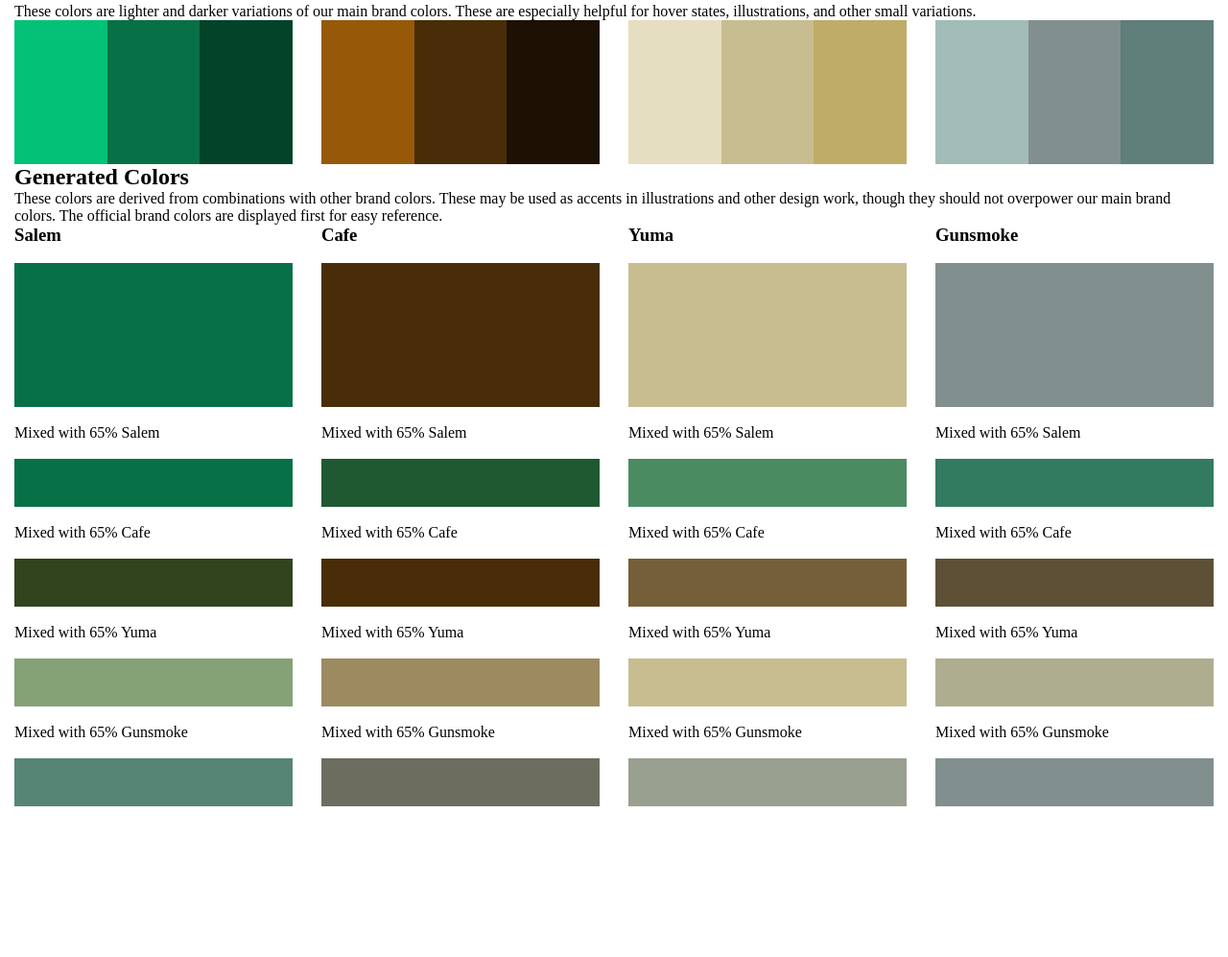
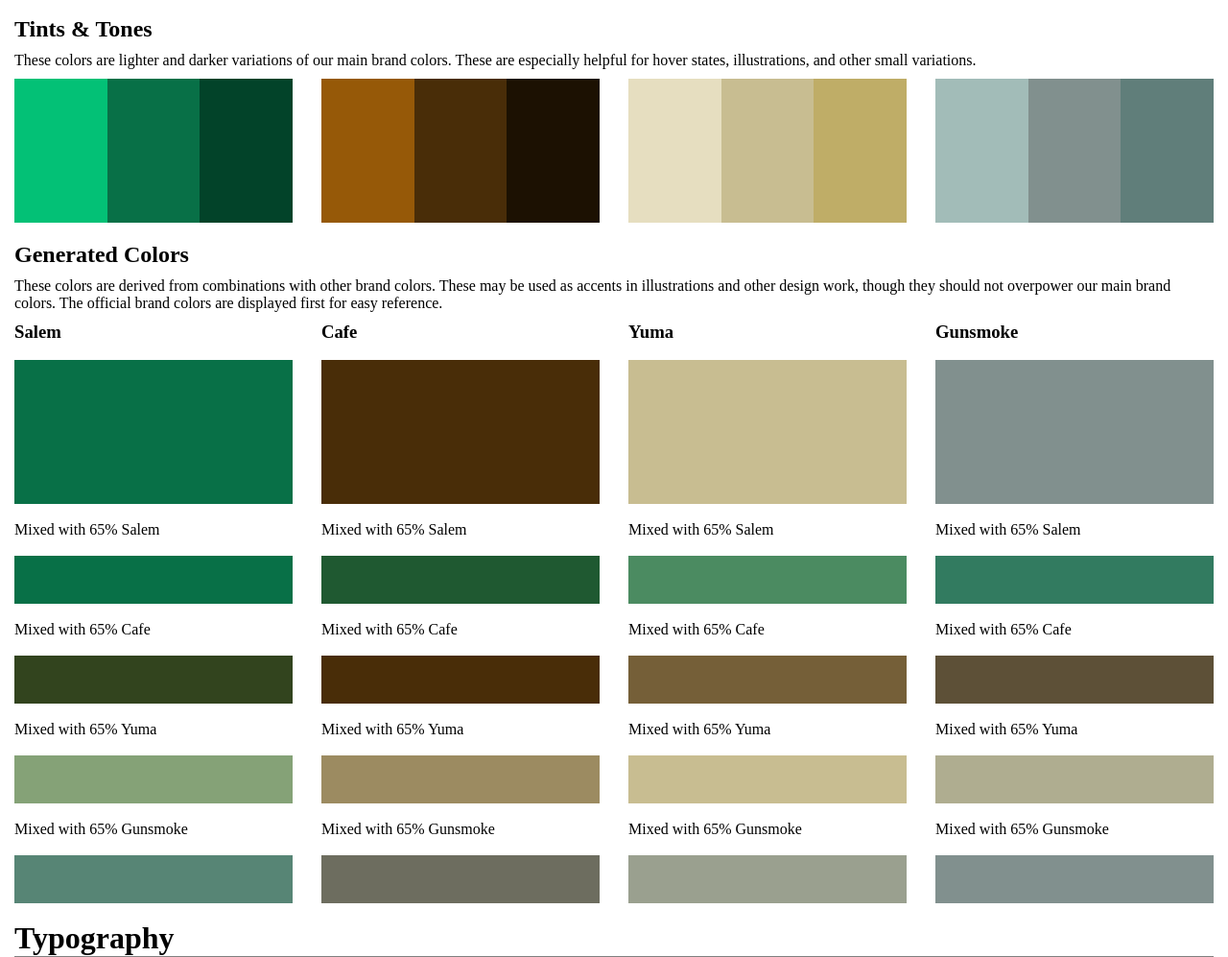
Before and after one commit to DLopez6877/colors-typography, a plain HTML site: page index.html in a window 1280 px wide. Shown: the part 292-1289 px from the top of the page at 96% size. Before the commit the page ends 1150 px from the top, so only its background shows below. Drawn offline with Linux system fonts and the light colour scheme.

Commit message:
add clearfix to rows. add margin to h2 and sectionals. add bottom border to h1

```diff
--- a/index.html
+++ b/index.html
@@ -72,7 +72,7 @@
           </div>
         </div><!-- /col -->
       </div><!-- /row -->
-      <h2>Tints & Tones</h2>
+      <h2>Tints &amp; Tones</h2>
       <p class="sectional">
         These colors are lighter and darker variations of our main brand colors. These are especially helpful for hover states, illustrations, and other small variations.
       </p>
@@ -208,6 +208,7 @@
           </div>
         </div>
       </div>
+      <h1>Typography</h1>
     </div><!-- /container -->
   </body>
 </html>
--- a/scss/input.scss
+++ b/scss/input.scss
@@ -8,6 +8,18 @@
   margin: 0;
   padding: 0;
   @include border-box;
+}
+
+h1 {
+  border-bottom: 1px solid gray;
+}
+
+h2 {
+  margin-top: 20px;
+}
+
+.sectional {
+  margin: 10px 0;
 }
 
 .container {
@@ -21,6 +33,12 @@
 .row {
   margin-left: -15px;
   margin-right: -15px;
+}
+
+.row:after {
+  content: "";
+  display: block;
+  clear: both;
 }
 
 [class*='col-'] {
@@ -103,7 +121,6 @@
   content: "#{$mixed-rate}";
 }
 
-
 // MEDIA /////////////////////////////////////////////
 @media screen and (min-width: 568px) {
   @for $i from 1 through $grid-columns {
```
Also changed, not shown: css/input.css, 1 other file.
